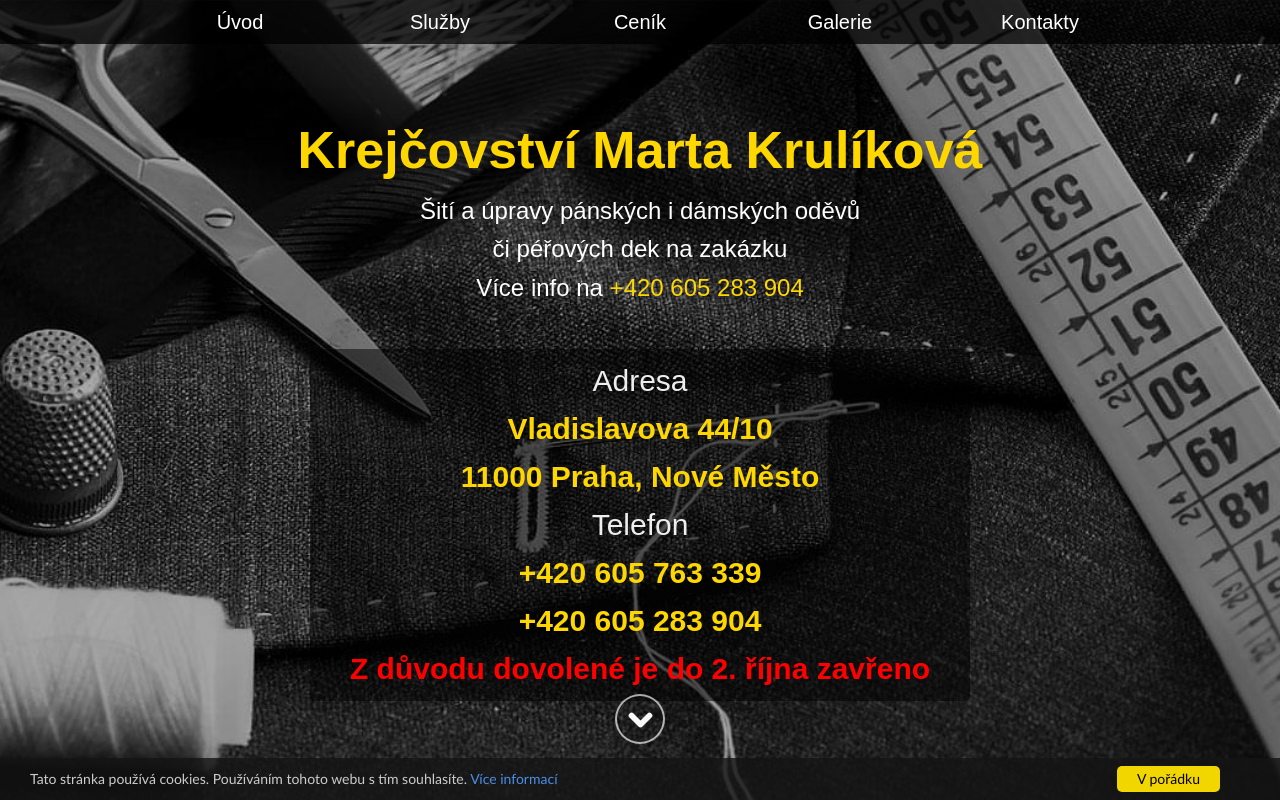
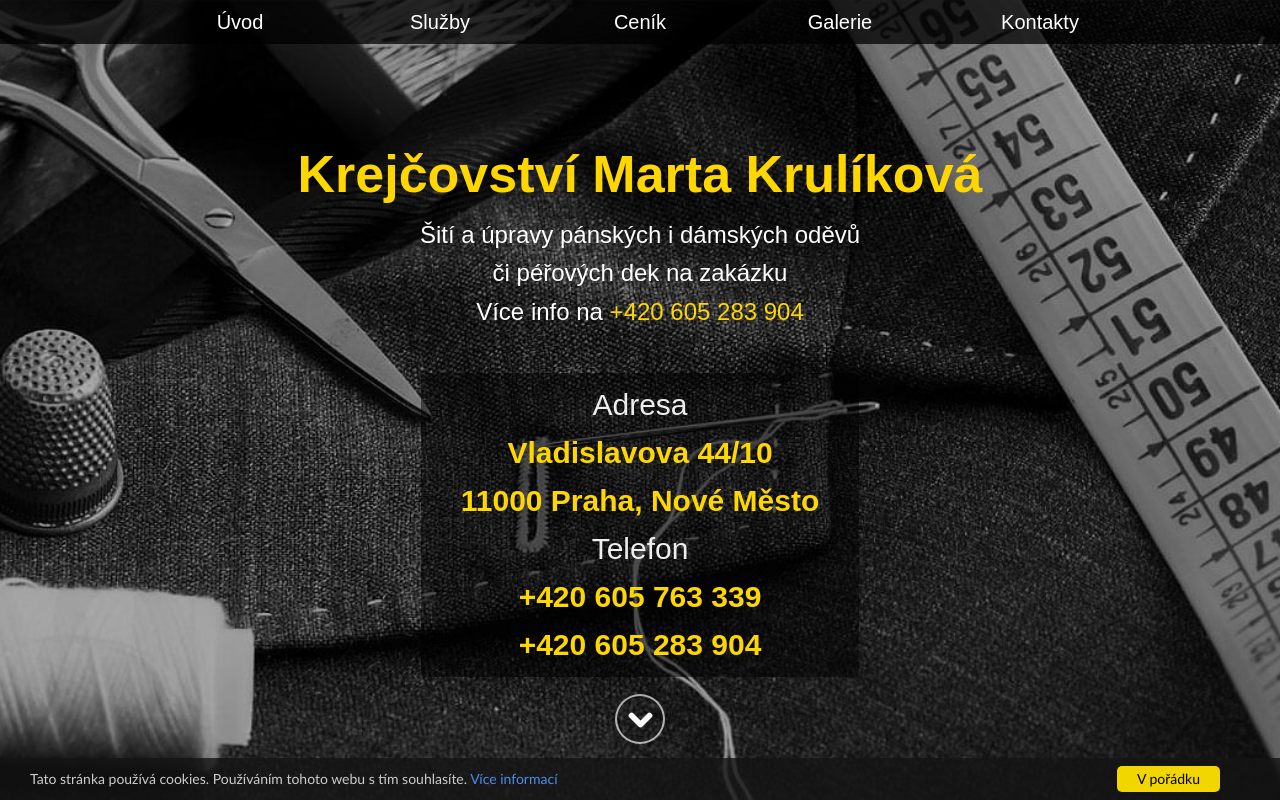
Before and after one commit to PetrLanger/krejcovstvikrulikova, a plain HTML site: page index.html in a window 1280 px wide. Shown: the top 800 px of the page. Drawn offline with nearby package versions, Linux system fonts and the light colour scheme; a script that the page names is missing.

Commit message:
Odstranění dovolené

```diff
--- a/index.html
+++ b/index.html
@@ -71,8 +71,8 @@
                 <!--<h4>Dočasná změna otevírací doby</h4>
                 <h4>PO : 9:00 - 18:00</h4>
                 <h4>ÚT-ČT : 9:00 - 14:00</h4>
-                <h4>PÁ-NE : zavřeno</h4>-->
-                <h4>Z důvodu dovolené je do 2. října zavřeno</h4>
+                <h4>PÁ-NE : zavřeno</h4>
+                <h4>Z důvodu dovolené je do 2. října zavřeno</h4>-->
             </div>
 
             <div id="arrow"></div>
@@ -277,7 +277,6 @@
                         <div class="contactsItem">
                             <h3>Otevírací doba</h3>
                             <!--<h4>V týdnu od 29. 7. do 2. 8. 2019 je zavřeno. </h4>-->
-                            <h4>Z důvodu dovolené je do 2. října zavřeno</h4>
                             <p>
                                 <span class="bold">PO : </span>09:00 - 18:00<br>
                                 <!--<span class="bold">ÚT - ČT : </span>09:00 - 14:00<br>-->
```
